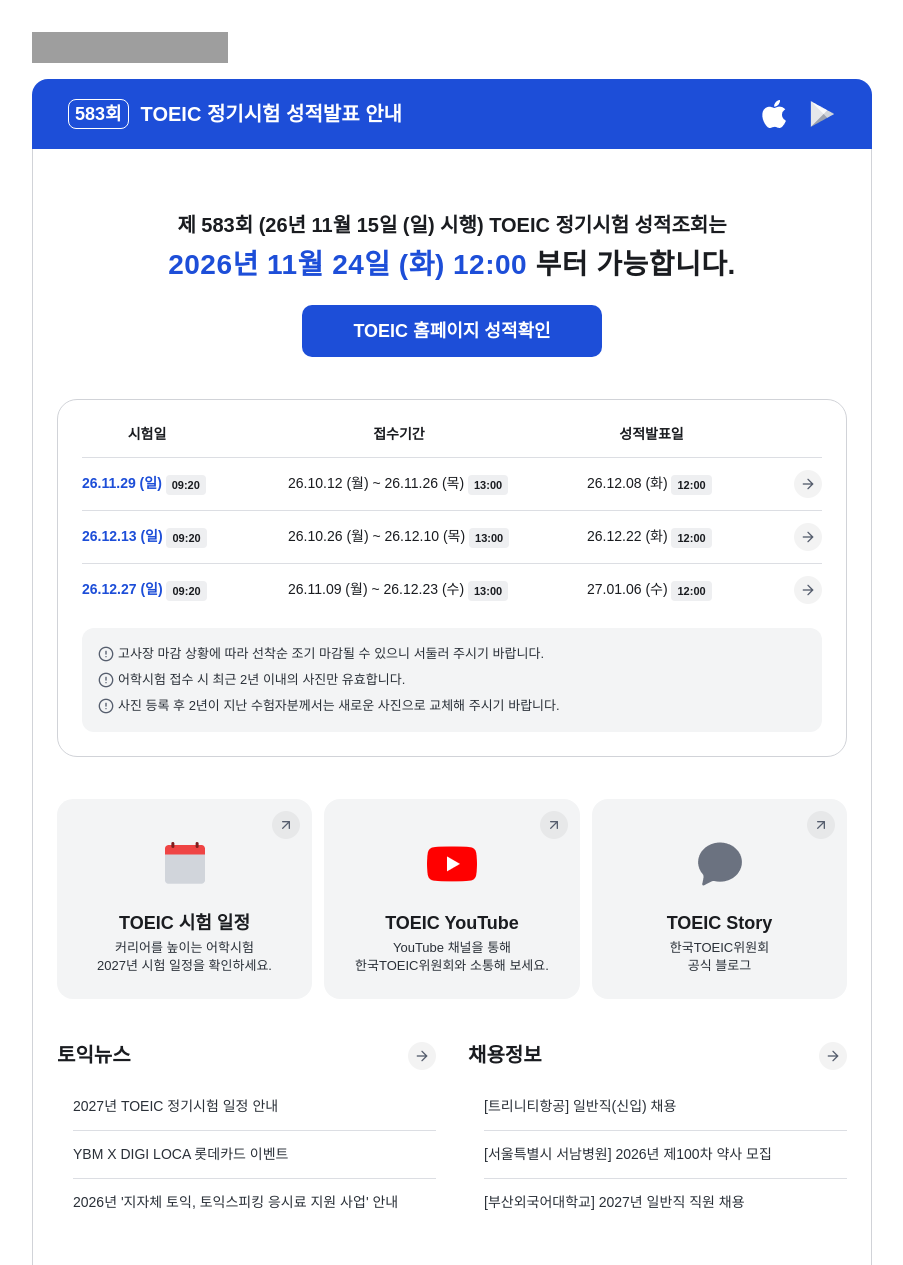
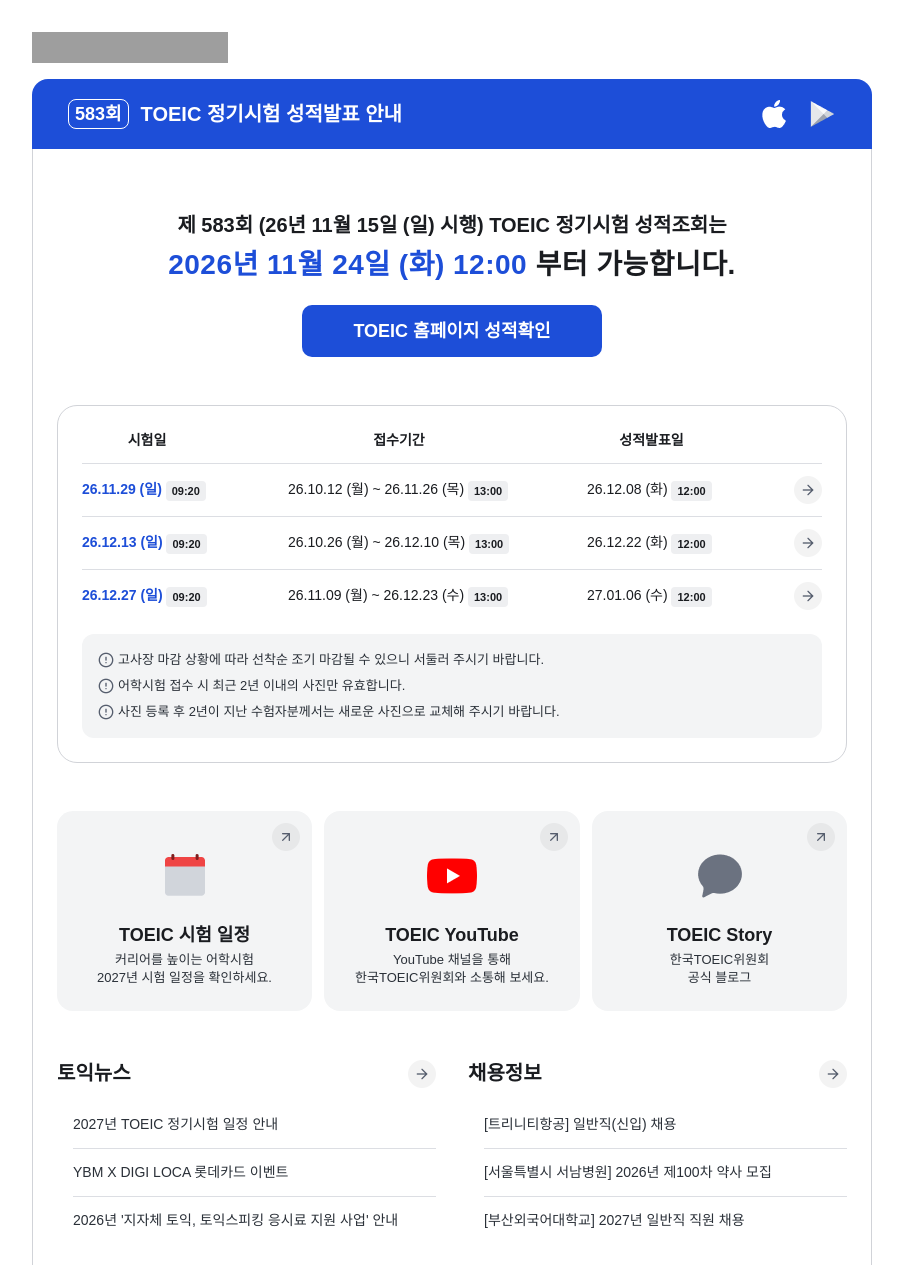
Before and after one commit to dbdmsdk3/toeic-score-mail-renewal, a plain HTML site: page mail-g1.html in a window 1280 px wide. Shown: the top 1265 px of the page, without its empty margins (188-1091 px from the left). Drawn offline with Linux system fonts and the light colour scheme; grey boxes are pictures that could not be loaded; a web font is replaced by a local one.

Commit message:
시안 1 섹션 사이 48px, 시안 3 섹션 사이 36px로 통일
Co-Authored-By: Claude Opus 5.5 <noreply@anthropic.com>

```diff
--- a/mail-g1.html
+++ b/mail-g1.html
@@ -97,7 +97,7 @@
   </td>
   </tr>
 
-  <tr><td height="42" style="height:42px; font-size:0; line-height:0;">&nbsp;</td></tr>
+  <tr><td height="48" style="height:48px; font-size:0; line-height:0;">&nbsp;</td></tr>
 
   <!-- 시험 일정: 시험일 | 접수기간 | 성적발표일 | 화살표, 칸 사이 간격 같게 (130 / 76 / 222 / 77 / 129 / 78 / 28) -->
   <tr>
@@ -171,7 +171,7 @@
   </td>
   </tr>
 
-  <tr><td height="42" style="height:42px; font-size:0; line-height:0;">&nbsp;</td></tr>
+  <tr><td height="48" style="height:48px; font-size:0; line-height:0;">&nbsp;</td></tr>
 
   <!-- 바로가기 카드 3개 (255 / 12 / 256 / 12 / 255, 칸 폭은 좌우 여백 24 를 뺀 값) -->
   <tr>
@@ -209,7 +209,7 @@
   </td>
   </tr>
 
-  <tr><td height="42" style="height:42px; font-size:0; line-height:0;">&nbsp;</td></tr>
+  <tr><td height="48" style="height:48px; font-size:0; line-height:0;">&nbsp;</td></tr>
 
   <!-- 토익뉴스, 채용정보 (379 / 32 / 379) -->
   <tr>
@@ -250,7 +250,7 @@
   </td>
   </tr>
 
-  <tr><td height="42" style="height:42px; font-size:0; line-height:0;">&nbsp;</td></tr>
+  <tr><td height="48" style="height:48px; font-size:0; line-height:0;">&nbsp;</td></tr>
 
   <!-- 토익스피킹 배너 (그림 한 장, 모서리는 그림에 들어 있다) -->
   <tr>
```
Also changed, not shown: mail-g3.html (+2 -2 lines).
